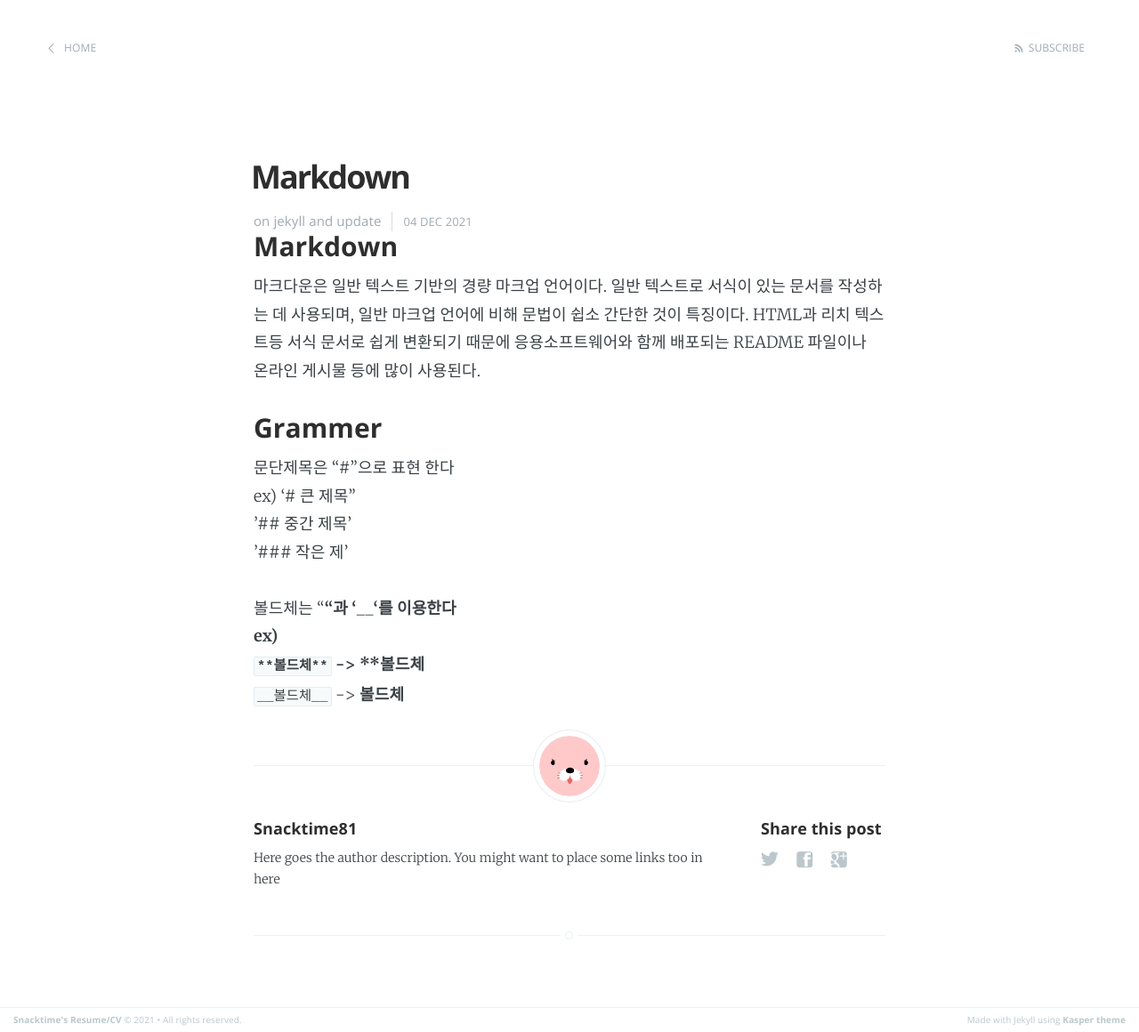
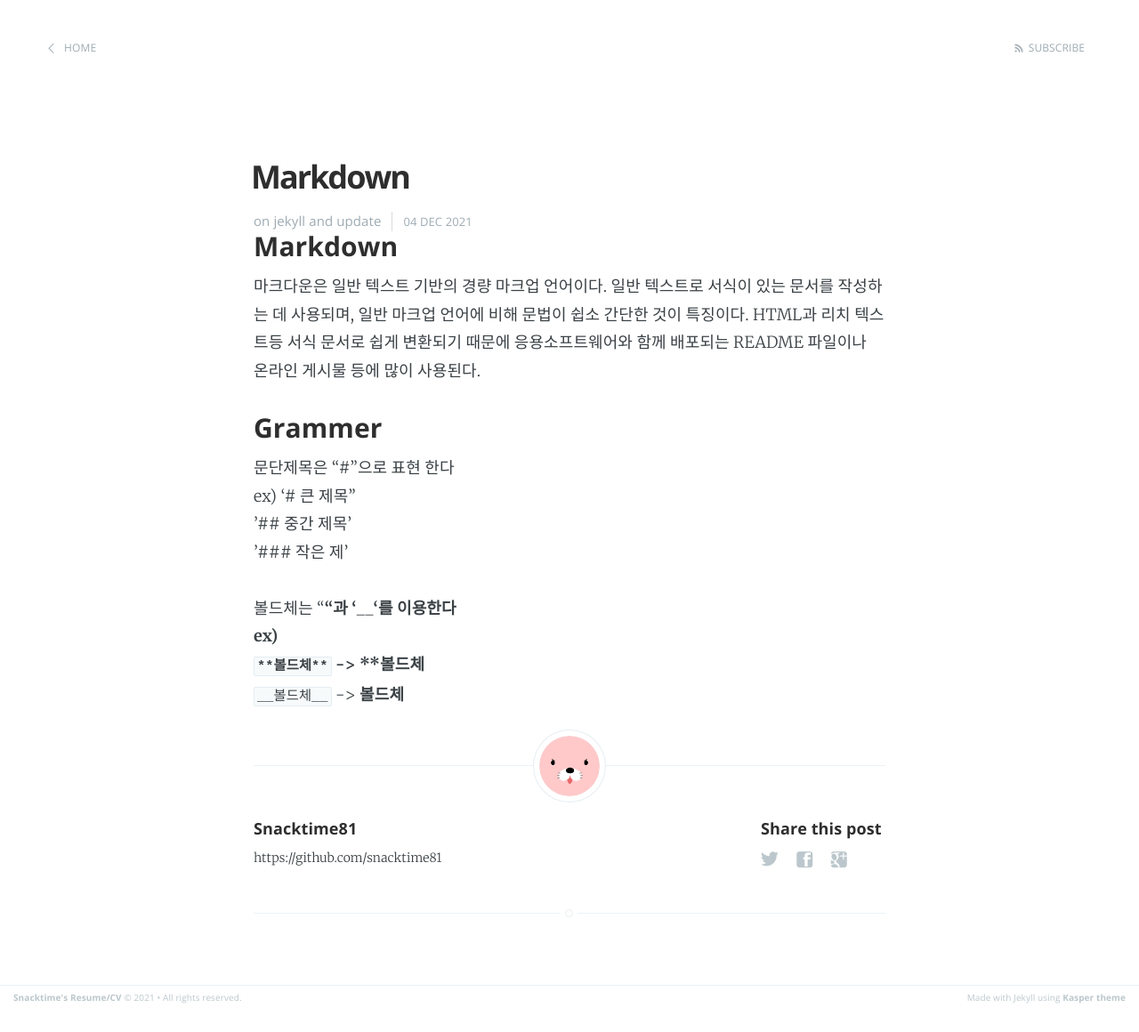
Before and after one commit to snacktime81/snacktime81.github.io, a Jekyll site: the page built from _posts/2021-12-04-Markdown.md, in a window 1280 px wide. Shown: the whole page at 89% size. Built offline with Jekyll 4.4.1, drawn with Linux system fonts in a browser that asks for light colours; after the commit the page ends 1136 px from its top, so only the background shows below that.

Commit message:
Modify user img and user p tag

```diff
--- a/_config.yml
+++ b/_config.yml
@@ -11,6 +11,7 @@ domain_name: "http://127.0.0.1:4000/"
 google_analytics: "G-HWK196QQJ7"
 plugins: [jekyll-paginate]
 
+
 # Details for the RSS feed generator
 url: ""
 author: "Snacktime81"
--- a/_layouts/post.html
+++ b/_layouts/post.html
@@ -64,7 +64,7 @@ post_class: post-template
             <!-- If we want to display author's name and bio -->
             {% if site.author %}
                 <figure class="author-image">
-                    <a class="img" href="{{'/' | relative_url }}" style="background-image: url({{'/assets/images/profile.png' | relative_url}})">
+                    <a class="img" href="{{'/assets/images/profile.png' | relative_url }}" style="background-image: url({{'/assets/images/profile.png' | relative_url}})">
                     <span class="hidden">{{site.author}}'s Picture</span></a>
                 </figure>
                 <section class="author">
@@ -72,7 +72,7 @@ post_class: post-template
                     <h4> {{ site.author }} </h4>
                     <!-- Author Bio -->
                     <p>
-                        Here goes the author description. You might want to place some links too in here
+                        https://github.com/snacktime81
                     </p>
                 </section>
             {% endif %}
```
